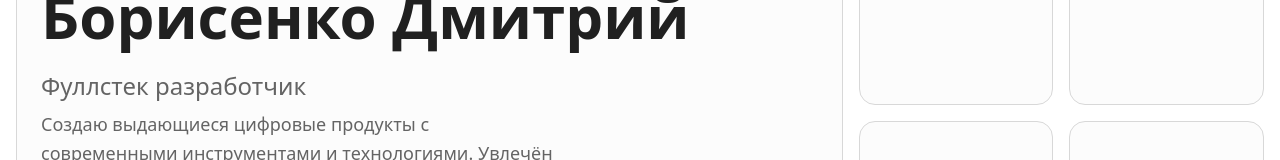
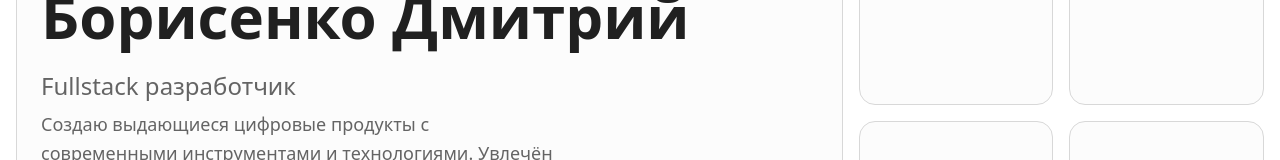
Before and after one commit to goosen-x/portfolio, a Next.js app: page / in a window 1280 px wide. Shown: the part 206-366 px from the top of the page. Built offline with nearby package versions, Linux system fonts and the light colour scheme.

Commit message:
feat: check ci cd

```diff
--- a/components/homepage/SectionMain/widgets/HeaderBlock.tsx
+++ b/components/homepage/SectionMain/widgets/HeaderBlock.tsx
@@ -49,7 +49,7 @@ export const HeaderBlock = () => {
             Борисенко Дмитрий
           </h1>
           <p className="text-xl lg:text-2xl text-muted-foreground font-medium mb-2">
-            Фуллстек разработчик
+            Fullstack разработчик
           </p>
           <p className="text-lg text-muted-foreground max-w-lg leading-relaxed">
             Создаю выдающиеся цифровые продукты с современными инструментами и
```
Also changed, not shown: 1 other file (tests, documents, lock files or other folders).
